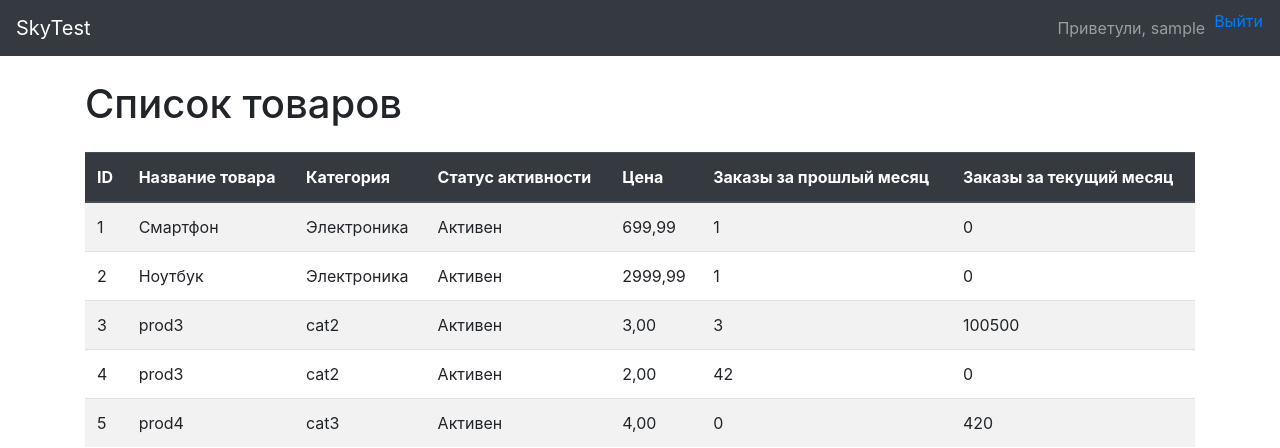
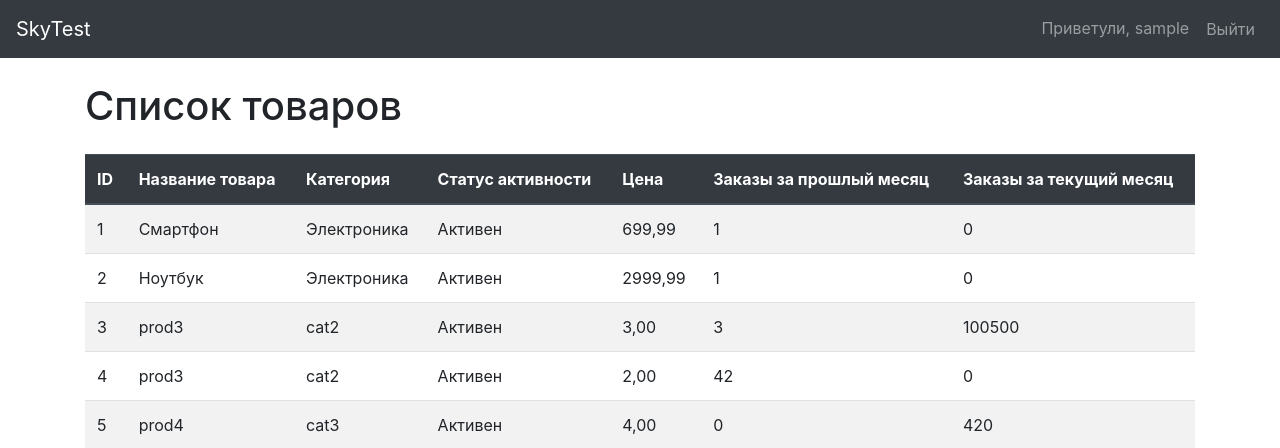
Before and after one commit to sounditbox/SkyTest, a Django app: page / in a window 1280 px wide. Shown: the top 448 px of the page. Run offline with Django 5.2, Linux system fonts and the light colour scheme; the visitor is signed in with stand-in values (Sample User, id 1); data comes from the database, SQL or seed files in the repository; some libraries are stand-ins or nearby versions.

Commit message:
Fixed logout button

```diff
--- a/skytest/skytest/templates/base.html
+++ b/skytest/skytest/templates/base.html
@@ -24,10 +24,10 @@
                 <a class="nav-link" href="#">Приветули, {{ user.username }}</a>
             </li>
             <li class="nav-item">
-                <form action="{% url 'logout' %}" method="post" class="d-inline">
+                <form action="{% url 'logout' %}" method="post" class="nav-link">
                     {% csrf_token %}
                     <button type="submit"
-                            class="btn btn-link p-0 m-0 align-baseline">Выйти
+                            class="btn nav-link p-0 m-0 align-baseline">Выйти
                     </button>
                 </form>
 
```
